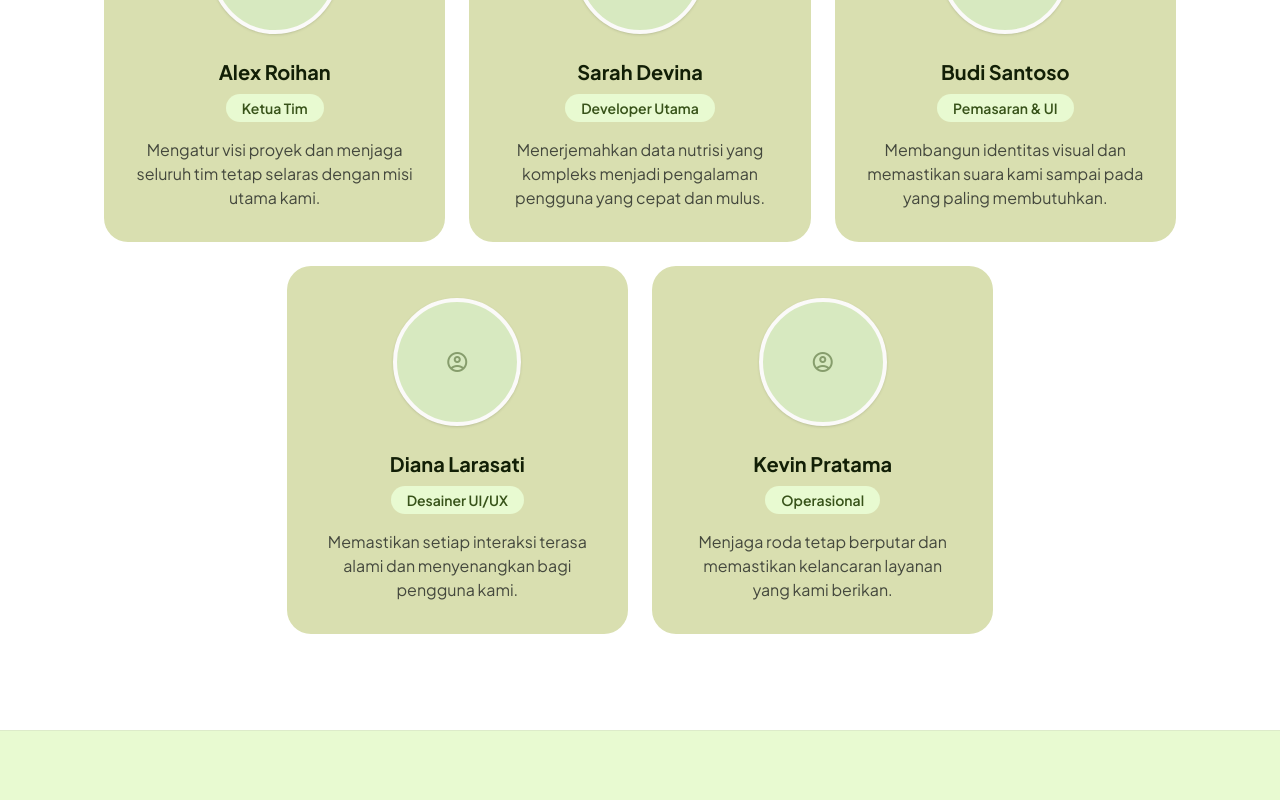
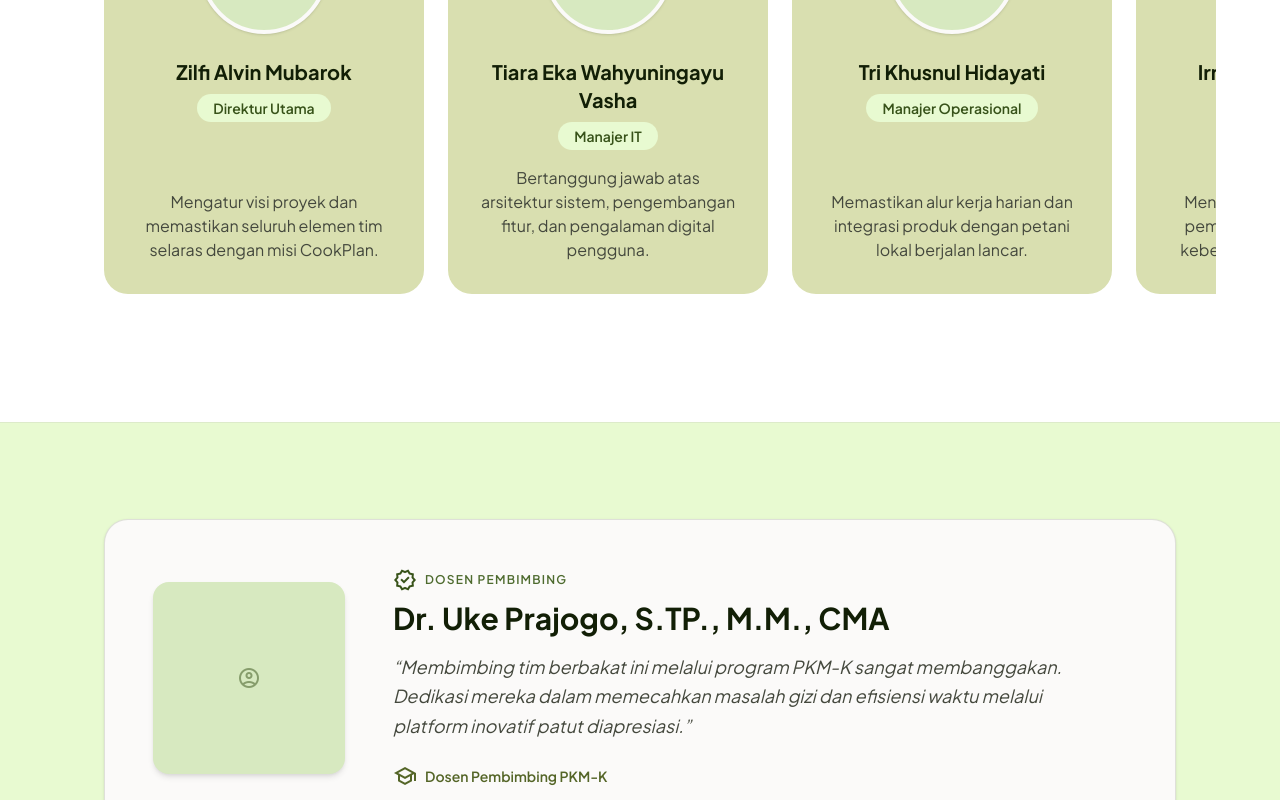
Before and after one commit to LeonardoTralala/CookPlan-Pimnas-2026, a React (Vite) app: page /about in a window 1280 px wide. Shown: the part 1180-1980 px from the top of the page. Built offline with nearby package versions, Linux system fonts and the light colour scheme.

Commit message:
"memperbaiki-profil-tim"

```diff
--- a/src/components/Footer.jsx
+++ b/src/components/Footer.jsx
@@ -1,5 +1,7 @@
 import { Logo } from "./Logo.jsx";
 import { usePlan } from "../hooks/usePlan.js";
+
+import { Link } from "react-router-dom";
 
 const links = ["Tentang Kami", "Bantuan", "Kebijakan Privasi", "Syarat dan Ketentuan"];
 
@@ -13,7 +15,19 @@ export function Footer() {
           <Logo className="h-9 w-auto" />
         </div>
         <div className="flex flex-wrap justify-center gap-6 md:gap-8">
-          {links.map((label) => (
+          {links.map((label) => {
+            if (label === "Tentang Kami") {
+              return (
+                <Link
+                  key={label}
+                  to="/about"
+                  className="font-label-sm text-label-sm text-on-surface-variant hover:text-primary transition-colors cursor-pointer"
+                >
+                  {label}
+                </Link>
+              );
+            }
+            return (
               <button
                 key={label}
                 onClick={() => showToast(`Halaman "${label}" segera hadir`)}
@@ -21,7 +35,8 @@ export function Footer() {
               >
                 {label}
               </button>
-          ))}
+            );
+          })}
         </div>
         <p className="font-label-sm text-label-sm text-on-surface-variant/60">
           ©2026 CookPlan Hak Cipta Dilindungi.
--- a/src/pages/TeamProfile.jsx
+++ b/src/pages/TeamProfile.jsx
@@ -2,37 +2,37 @@
 // Setiap kartu pakai lg:col-span-2 agar membentuk grid bento di 6 kolom.
 const TEAM_MEMBERS = [
   {
-    name: 'Alex Roihan',
-    role: 'Ketua Tim',
-    desc: 'Mengatur visi proyek dan menjaga seluruh tim tetap selaras dengan misi utama kami.'
+    name: 'Zilfi Alvin Mubarok',
+    role: 'Direktur Utama',
+    desc: 'Mengatur visi proyek dan memastikan seluruh elemen tim selaras dengan misi CookPlan.'
   },
   {
-    name: 'Sarah Devina',
-    role: 'Developer Utama',
-    desc: 'Menerjemahkan data nutrisi yang kompleks menjadi pengalaman pengguna yang cepat dan mulus.'
+    name: 'Tiara Eka Wahyuningayu Vasha',
+    role: 'Manajer IT',
+    desc: 'Bertanggung jawab atas arsitektur sistem, pengembangan fitur, dan pengalaman digital pengguna.'
   },
   {
-    name: 'Budi Santoso',
-    role: 'Pemasaran & UI',
-    desc: 'Membangun identitas visual dan memastikan suara kami sampai pada yang paling membutuhkan.'
+    name: 'Tri Khusnul Hidayati',
+    role: 'Manajer Operasional',
+    desc: 'Memastikan alur kerja harian dan integrasi produk dengan petani lokal berjalan lancar.'
   },
   {
-    name: 'Diana Larasati',
-    role: 'Desainer UI/UX',
-    desc: 'Memastikan setiap interaksi terasa alami dan menyenangkan bagi pengguna kami.'
+    name: 'Irma Ramadia Hakim',
+    role: 'Manajer Keuangan',
+    desc: 'Mengelola efisiensi anggaran, pembukuan, dan memastikan keberlanjutan bisnis CookPlan.'
   },
   {
-    name: 'Kevin Pratama',
-    role: 'Operasional',
-    desc: 'Menjaga roda tetap berputar dan memastikan kelancaran layanan yang kami berikan.'
+    name: 'Nanda Maharani',
+    role: 'Manajer Marketing',
+    desc: 'Merancang strategi promosi dan kampanye kreatif untuk mendekatkan CookPlan dengan masyarakat.'
   }
 ];
 
 const ADVISOR = {
-  name: 'Dr. Hendra Wijaya, M.Sc.',
+  name: 'Dr. Uke Prajogo, S.TP., M.M., CMA',
   quote:
-    'Membimbing tim berbakat ini melalui program PKM-K sangat memuaskan. Dedikasi mereka dalam memecahkan tantangan pola makan nyata dengan platform yang dirancang apik menetapkan standar baru bagi inovasi mahasiswa.',
-  faculty: 'Fakultas Ilmu Komputer'
+    'Membimbing tim berbakat ini melalui program PKM-K sangat membanggakan. Dedikasi mereka dalam memecahkan masalah gizi dan efisiensi waktu melalui platform inovatif patut diapresiasi.',
+  faculty: 'Dosen Pembimbing PKM-K'
 };
 
 function TeamProfile() {
@@ -66,14 +66,12 @@ function TeamProfile() {
             </p>
           </div>
 
-          {/* Bento grid: 6 kolom di desktop, tiap kartu mengisi 2 kolom */}
-          <div className="grid grid-cols-1 md:grid-cols-2 lg:grid-cols-6 gap-6">
-            {TEAM_MEMBERS.map((member, idx) => (
+          {/* Horizontal Scroll (Netflix style) */}
+          <div className="flex overflow-x-auto hide-scrollbar gap-6 pb-8 -mx-5 px-5 md:-mx-10 md:px-10 snap-x snap-mandatory">
+            {TEAM_MEMBERS.map((member) => (
               <div
                 key={member.name}
-                className={`lg:col-span-2 ${
-                  idx === 3 ? 'lg:col-start-2' : ''
-                } bg-surface-cream rounded-3xl p-8 flex flex-col items-center text-center transition-transform hover:-translate-y-1 duration-300`}
+                className="w-[280px] md:w-[320px] shrink-0 snap-center bg-surface-cream rounded-3xl p-8 flex flex-col items-center text-center transition-transform hover:-translate-y-1 duration-300"
               >
                 <div className="w-32 h-32 rounded-full mb-6 overflow-hidden border-4 border-canvas-white bg-surface-variant flex items-center justify-center shadow-sm">
                   <span className="material-symbols-outlined text-[64px] text-primary opacity-50">
```
Also changed, not shown: 1 other file (tests, documents, lock files or other folders). Lines whose indentation alone changed are shown as unchanged.
